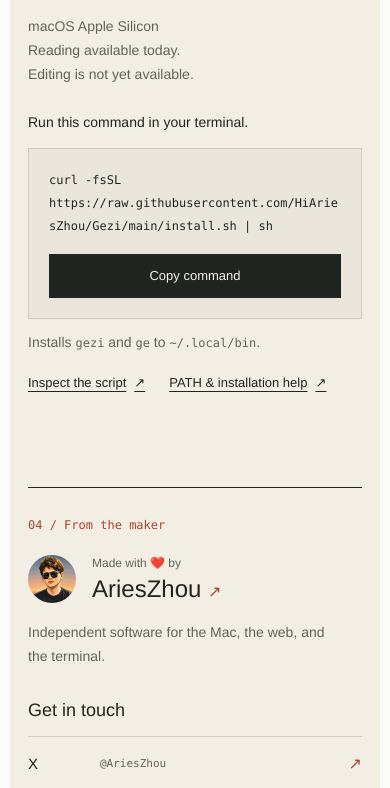
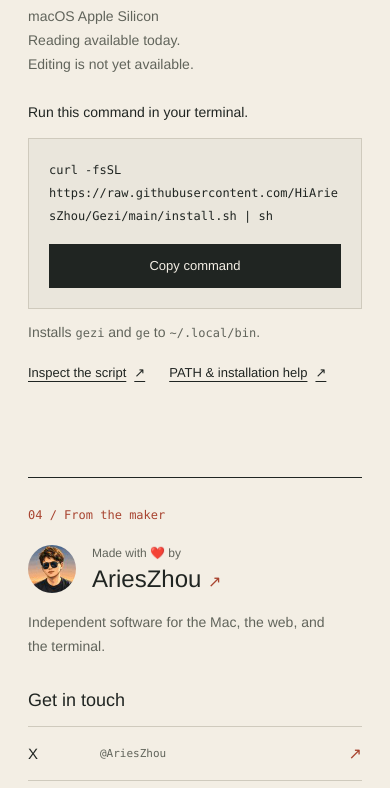
Before and after one commit to HiAriesZhou/Gezi, a plain HTML site: page site/index.html in a window 390 px wide. Shown: the part 1664-2452 px from the top of the page. Drawn offline with Linux system fonts and the light colour scheme.

Commit message:
fix: extend paper background to viewport edges (#40)

```diff
--- a/site/reference.css
+++ b/site/reference.css
@@ -1,10 +1,10 @@
 body.design-a {
-  background: #fbfbfa;
+  background: var(--paper);
   --terminal-bg: #1d2522; --terminal-text: #e3e7dc; --terminal-muted: #a3afa2; --terminal-line: #47544a;
   --ansi-0: #1d2522; --ansi-1: #e3a089; --ansi-2: #a4c09b; --ansi-3: #d5bf85; --ansi-4: #a8c3cf; --ansi-5: #dbb5a4; --ansi-6: #a5c5b9; --ansi-7: #dce1d4;
   --ansi-8: #253027; --ansi-9: #e3a089; --ansi-10: #a4c09b; --ansi-11: #d5bf85; --ansi-12: #a8c3cf; --ansi-13: #dbb5a4; --ansi-14: #a5c5b9; --ansi-15: #edf0e6;
 }
-.design-a .page { width: calc(100% - 40px); max-width: 1500px; margin: 18px auto; padding: 0 24px; border-radius: 24px; background: #f3eee4; }
+.design-a .page { width: 100%; max-width: 1540px; margin: 0 auto; padding: 0 44px; }
 .design-a .site-header { min-height: 94px; }
 .design-a .header-note { display: none; }
 .design-a .hero { grid-template-columns: 108px minmax(0, 1fr); gap: 24px; padding-block: 32px; }
@@ -50,7 +50,7 @@ body.design-a {
   .design-a .command-row code { font-size: 11px; overflow-wrap: anywhere; }
 }
 @media(max-width: 620px) {
-  .design-a .page { width: calc(100% - 20px); margin: 10px auto; padding: 0 18px; border-radius: 18px; }
+  .design-a .page { padding-inline: 28px; }
   .design-a .site-header { min-height: 78px; }
   .design-a .hero { display: block; padding-block: 24px; }
   .design-a .marginalia { display: none; }
@@ -68,7 +68,7 @@ body.design-a {
   .design-a .command-row { border-bottom: 1px solid var(--line); padding-bottom: 20px; }
 }
 @media(max-width: 370px) {
-  .design-a .page { padding-inline: 14px; }
+  .design-a .page { padding-inline: 24px; }
   .design-a .terminal-output { padding-inline: 12px; }
   .design-a .terminal-output pre { font-size: 10.5px; }
   .design-a .a-actions > span { font-size: 11px; }
--- a/site/styles.css
+++ b/site/styles.css
@@ -1,5 +1,5 @@
 :root {
-  --paper: #f5f1e8;
+  --paper: #f3eee4;
   --ink: #202522;
   --rust: #a84430;
   --muted: #61645b;
```
